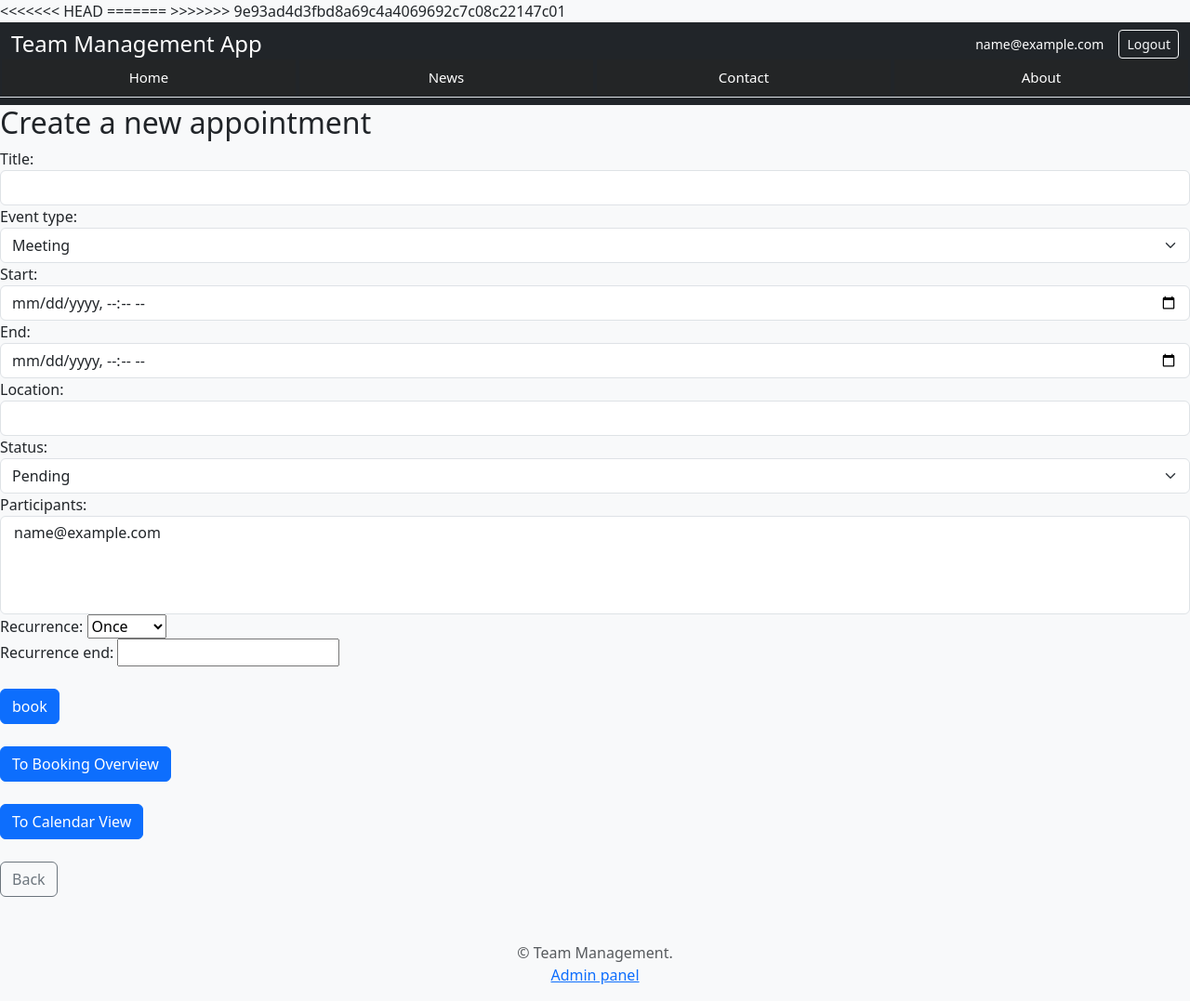
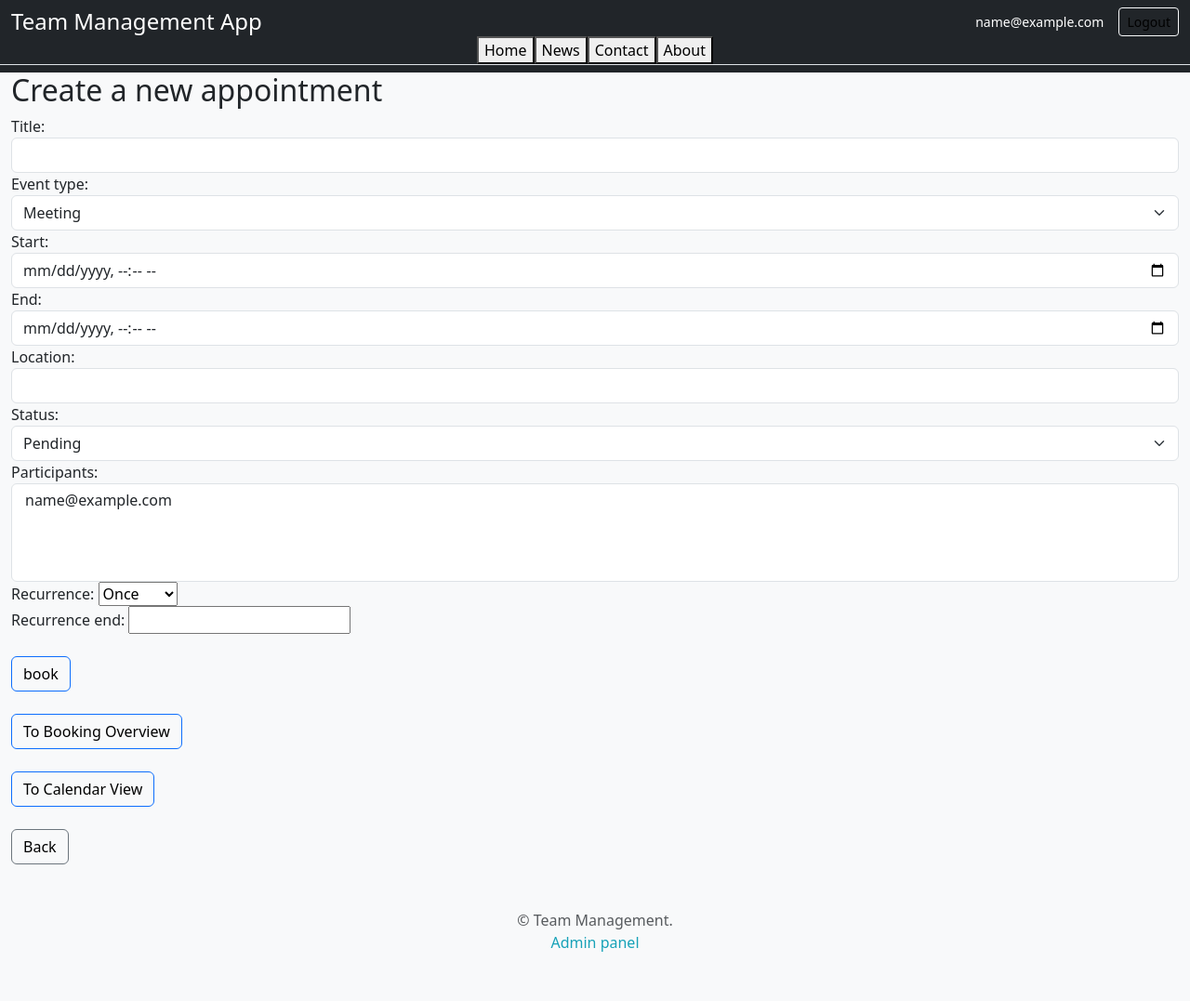
Before and after one commit to nico-sauer/team-management, a Django app: page /appointments/booking_create/ in a window 1280 px wide. Shown: the whole page at 93% size. After the commit the page ends 1024 px from the top, so only its background shows below. Run offline with Django 5.2, Linux system fonts and the light colour scheme; the visitor is signed in with stand-in values (Sample User, id 1); data comes from the database, SQL or seed files in the repository; parts of the project's set-up code (start-up, migrations or seed data) failed here and were passed over.

Commit message:
Update base.html – Layout

```diff
--- a/templates/base.html
+++ b/templates/base.html
@@ -5,19 +5,11 @@
 <head>
     <meta charset="UTF-8">
     <title>{% block title %}Team Management{% endblock %}</title>
-<<<<<<< HEAD
     <!-- Django default CSS for simple design -->
     <link rel="stylesheet" href="https://cdn.jsdelivr.net/npm/bootstrap@5.3.3/dist/css/bootstrap.min.css">
 
     <!-- css -->
     <link rel="stylesheet" type="text/css" href="{% static 'appointments/css/cal_styles.css' %}">
-=======
-    <!-- Bootstrap CSS for responsive design -->
-    <link rel="stylesheet" href="https://cdn.jsdelivr.net/npm/bootstrap@5.3.3/dist/css/bootstrap.min.css">
-    {% load static %}
-    <!-- Custom styles -->
-    <link rel="stylesheet" href="{% static 'css/style.css' %}">
->>>>>>> 9e93ad4d3fbd8a69c4a4069692c7c08c22147c01
 </head>
 
 <body class="bg-light">
```
